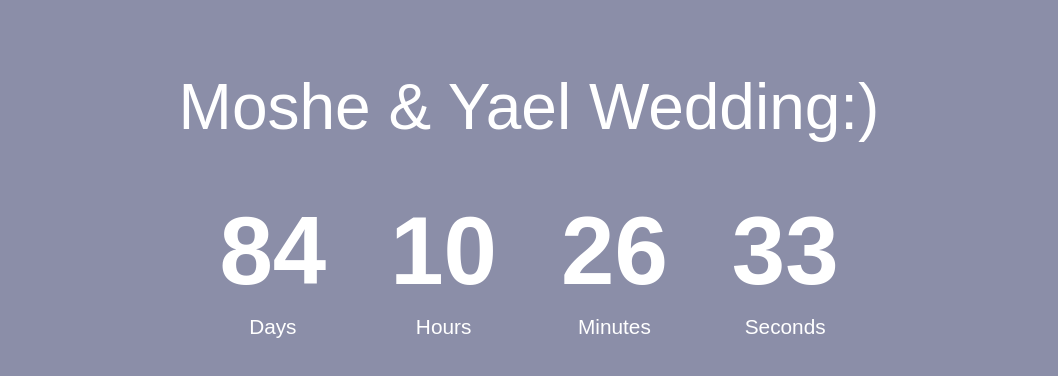
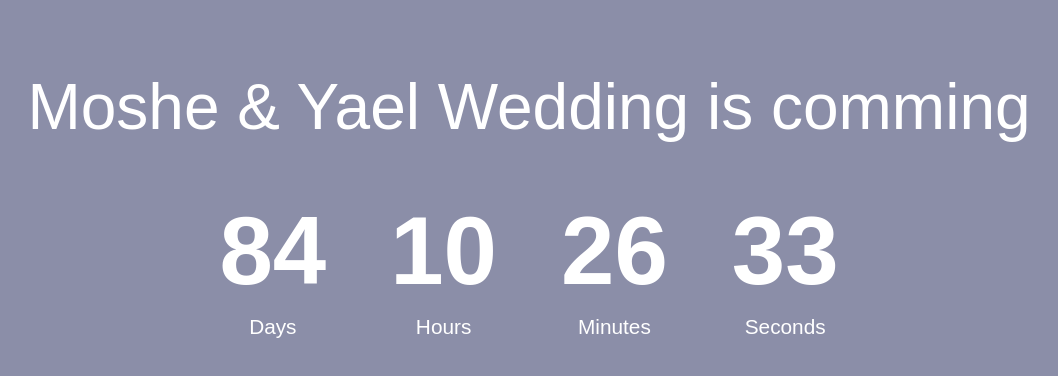
Before and after one commit to YaelShrem/DownCounter, a plain HTML site: page index.html in a window 1280 px wide. Shown: the part 360-736 px from the top of the page, without its empty margins (111-1169 px from the left). Drawn offline with Linux system fonts and the light colour scheme.

Commit message:
changing title

```diff
--- a/index.html
+++ b/index.html
@@ -10,7 +10,7 @@
 </head>
 <body>
     <img src="./img/logo.jpeg" class="logo"/>
-    <h1>Moshe & Yael Wedding:)</h1>
+    <h1>Moshe & Yael Wedding is comming</h1>
     <div class="countdown-container">
         <div class="countdown-el days-c">
             <p class="big-text" id="days">0</p>
```
